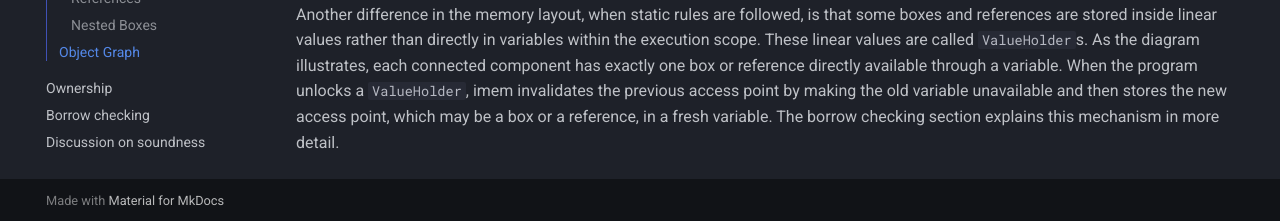
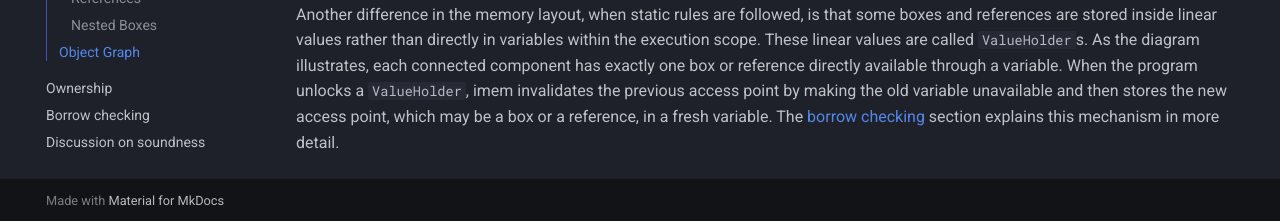
Before and after one commit to amsen20/masters-thesis, an MkDocs documentation site: the page built from docs/imem/runtime.md, in a window 1280 px wide and 900 px high, scrolled down 8582 px. Shown: the part 676-897 px from the top of the window. Built offline with MkDocs 1.6.1 and Material for MkDocs 9.7.7, drawn with Linux system fonts in a browser that asks for light colours; part of the change alters nothing that is shown.

```diff
--- a/docs/imem/runtime.md
+++ b/docs/imem/runtime.md
@@ -294,4 +294,4 @@ Another difference in the memory layout, when static rules are followed, is that
 These linear values are called `ValueHolder`s.
 As the diagram illustrates, each connected component has exactly one box or reference directly available through a variable.
 When the program unlocks a `ValueHolder`, imem invalidates the previous access point by making the old variable unavailable and then stores the new access point, which may be a box or a reference, in a fresh variable.
-The borrow checking section explains this mechanism in more detail.
+The [borrow checking](./borrow-checking.md) section explains this mechanism in more detail.
```
